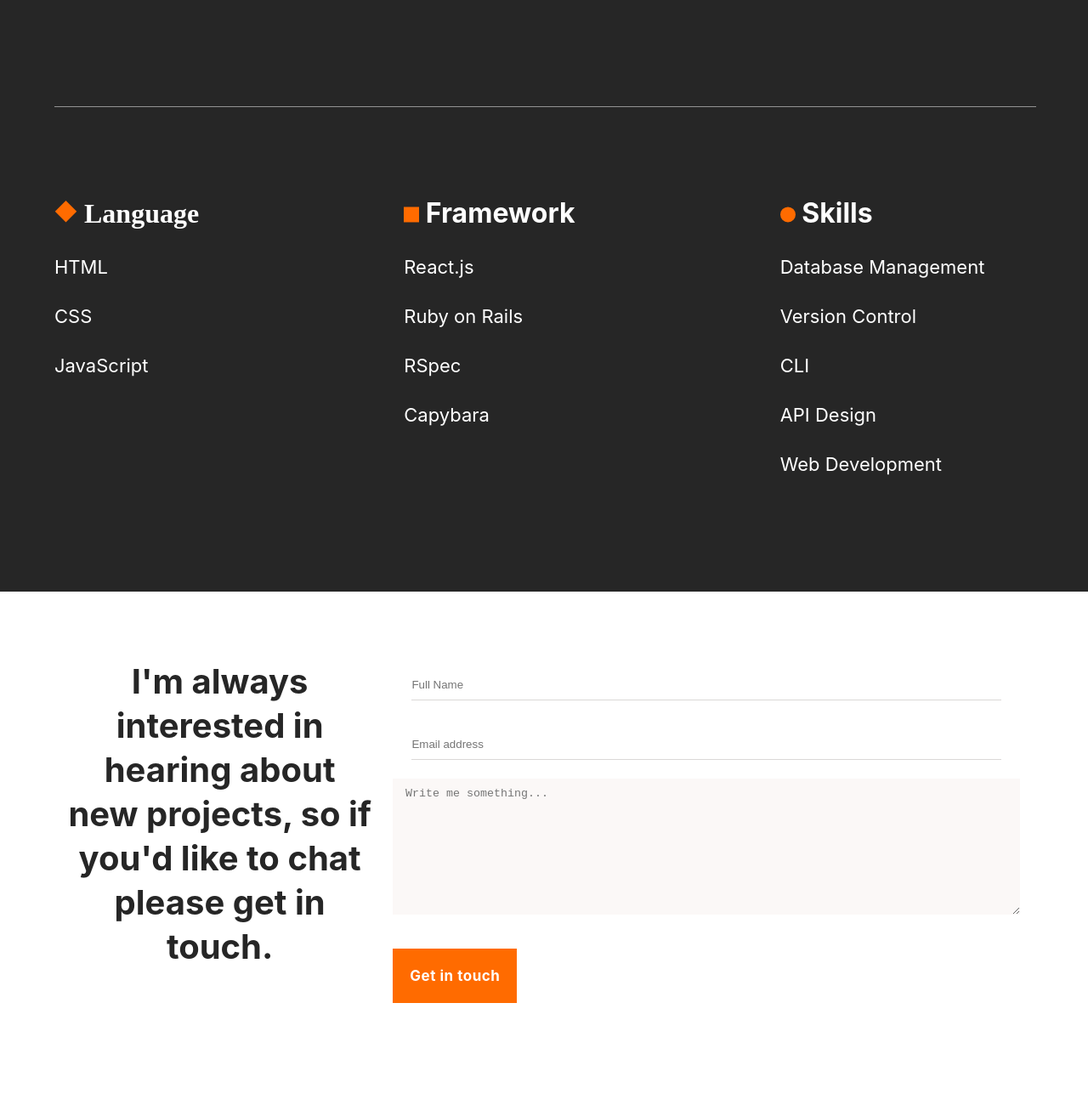
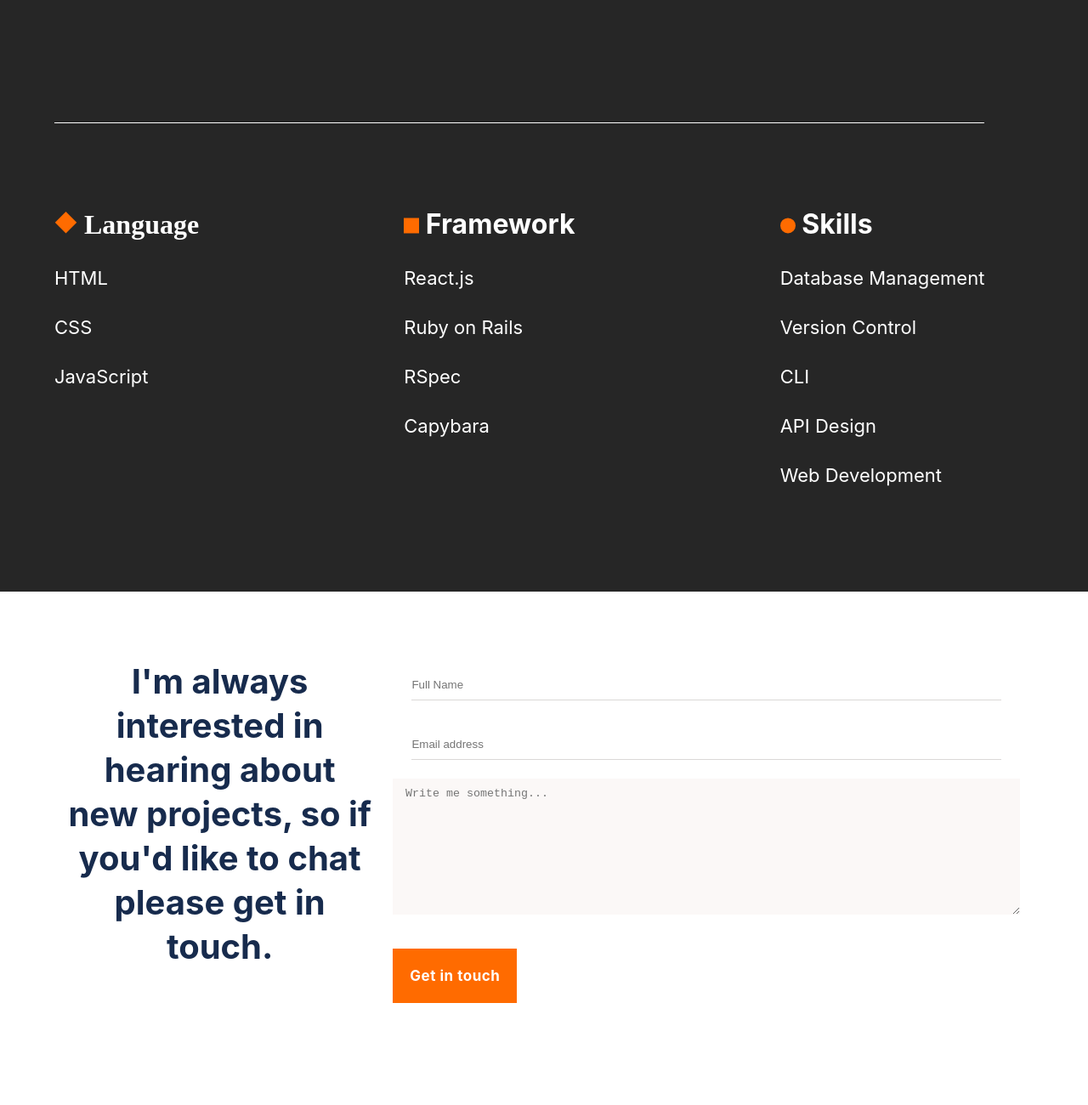
Before and after one commit to ulises2607/Portfolio, a website: page index.html in a window 1280 px wide. Shown: the part 3060-4360 px from the top of the page at 85% size. Drawn offline with Linux system fonts and the light colour scheme.

Commit message:
Fixing div line in the about section and changing font color in contact me section

```diff
--- a/style.css
+++ b/style.css
@@ -991,20 +991,19 @@ form input:focus {
   }
 
   .line-dev {
-    height: 1px;
-    padding: 0%;
-    padding-right: 5%;
+    display: none;
   }
 
   .knowledge {
     color: white;
     display: flex;
     justify-content: space-between;
-    width: 100%;
+    width: 90%;
     height: auto;
     column-gap: 10px;
-    padding-top: 10%;
-    padding-right: 10%;
+    padding-top: 7%;
+    margin-top: 4%;
+    border-top: 1px solid #fff;
   }
 
   .lang {
@@ -1066,7 +1065,7 @@ form input:focus {
     font-size: 40px;
     line-height: 52px;
     align-items: center;
-    color: #262626;
+    color: #172b4d;
   }
 
   .contact-container-2 {
```
